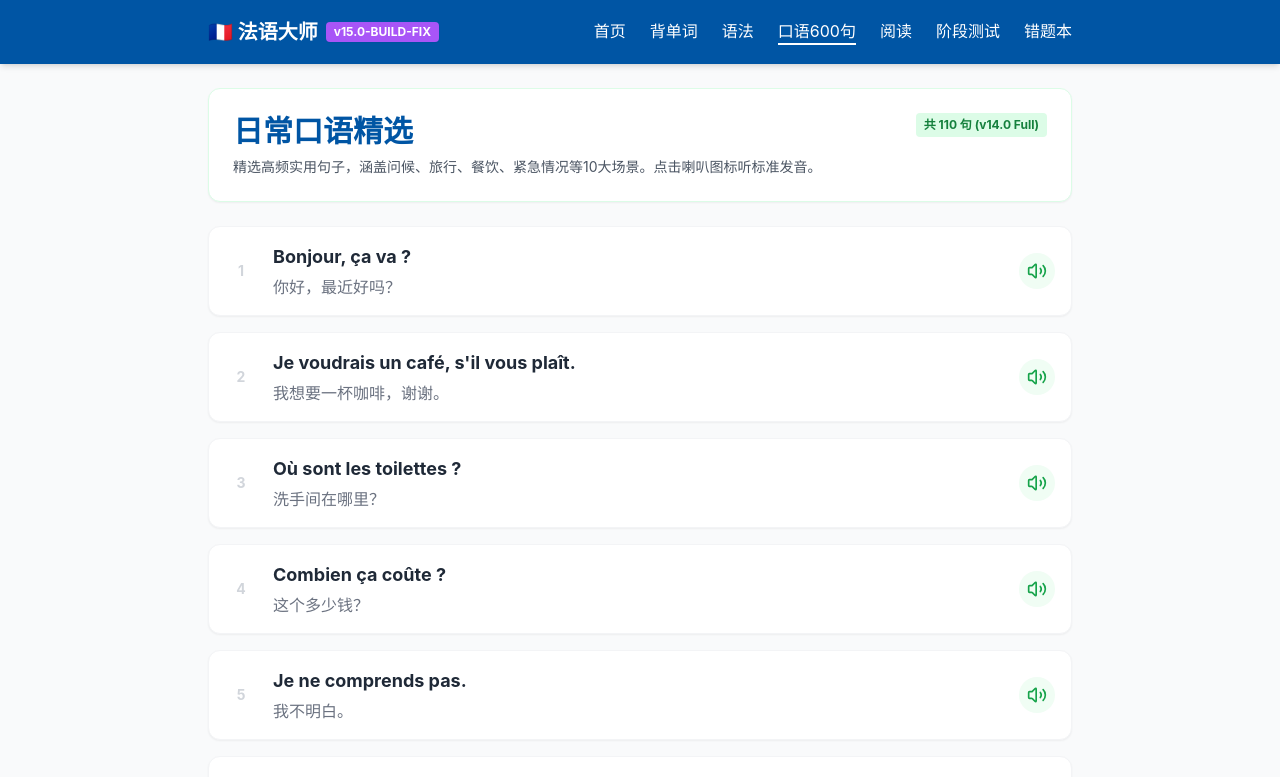
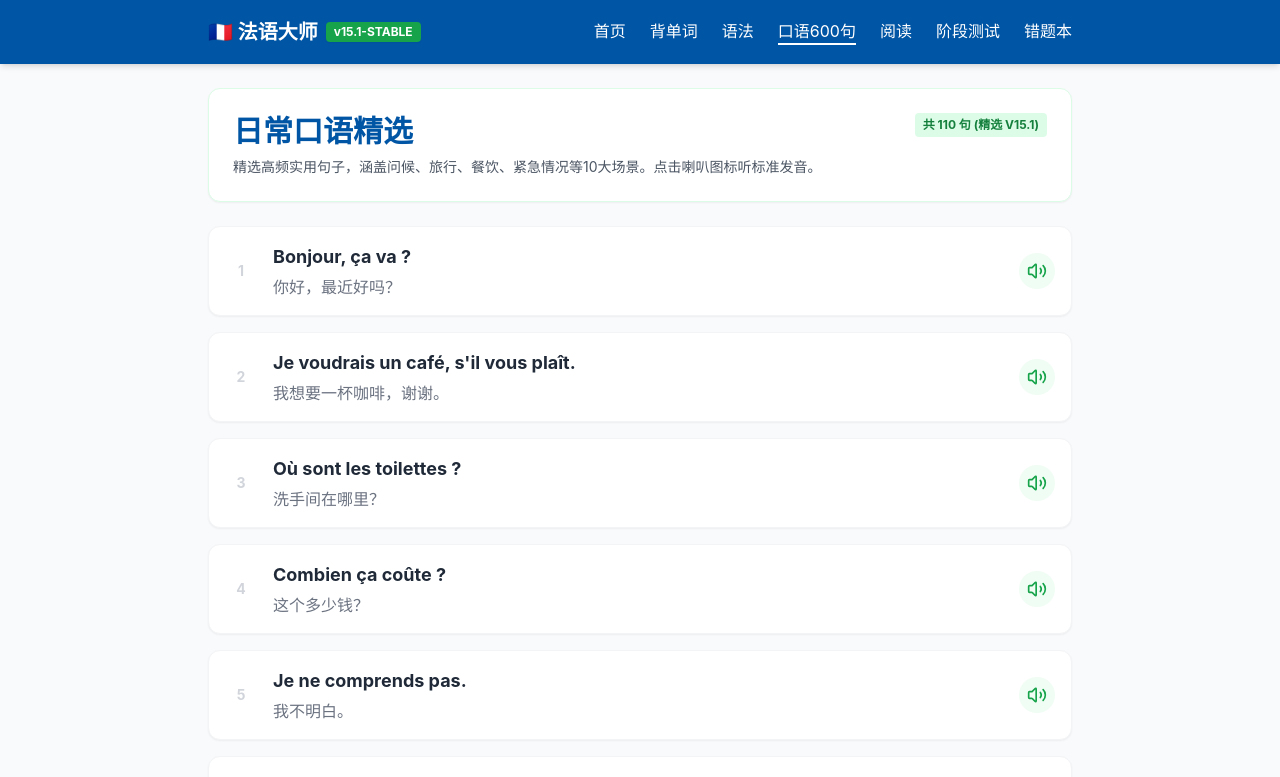
Before and after one commit to clairewang0620-netizen/French, a React (Vite) app: page /#/phrases in a window 1280 px wide. Shown: the top 777 px of the page. Built offline with nearby package versions, Linux system fonts and the light colour scheme.

Commit message:
feat: Update version and clean up imports
Updates the application version from v15.0 to v15.1 and refactors `Layout.tsx` to use a stable version tag. Additionally, removes outdated comments and cleans up imports in `GrammarList.tsx` and `PhrasesList.tsx`.

```diff
--- a/index.html
+++ b/index.html
@@ -5,15 +5,15 @@
     <meta charset="UTF-8" />
     <meta name="viewport" content="width=device-width, initial-scale=1.0, maximum-scale=1.0, user-scalable=no" />
 
-    <!-- Build Timestamp: v15.0-BUILD-FIX -->
-    <meta name="build-version" content="v15.0-BUILD-FIX" />
+    <!-- Build Timestamp: v15.1-STABLE -->
+    <meta name="build-version" content="v15.1-STABLE" />
 
     <!-- 强制禁止缓存 (Browser Level) -->
     <meta http-equiv="Cache-Control" content="no-cache, no-store, must-revalidate" />
     <meta http-equiv="Pragma" content="no-cache" />
     <meta http-equiv="Expires" content="0" />
 
-    <title>法语大师 | French Master v15.0</title>
+    <title>法语大师 | French Master v15.1</title>
     <meta name="description" content="零基础法语学习助手" />
     <!-- Tailwind CSS -->
     <script src="https://cdn.tailwindcss.com"></script>
--- a/src/components/Layout.tsx
+++ b/src/components/Layout.tsx
@@ -7,8 +7,8 @@ interface LayoutProps {
   children: React.ReactNode;
 }
 
-// 🚀 v15.0 BUILD FIX - MistakeContext Disabled
-const DEPLOY_VERSION = "v15.0-BUILD-FIX";
+// 🚀 v15.1 STABLE FIX - Imports Cleaned
+const DEPLOY_VERSION = "v15.1-STABLE";
 
 const Layout: React.FC<LayoutProps> = ({ children }) => {
   const location = useLocation();
@@ -32,7 +32,7 @@ const Layout: React.FC<LayoutProps> = ({ children }) => {
       <header className="bg-french-blue text-white shadow-md sticky top-0 z-50">
         <div className="max-w-4xl mx-auto px-4 h-16 flex items-center justify-between">
           <Link to="/" className="text-xl font-bold flex items-center gap-2">
-            🇫🇷 法语大师 <span className="text-xs bg-purple-500 text-white px-2 py-0.5 rounded font-bold shadow-sm">{DEPLOY_VERSION}</span>
+            🇫🇷 法语大师 <span className="text-xs bg-green-600 text-white px-2 py-0.5 rounded font-bold shadow-sm">{DEPLOY_VERSION}</span>
           </Link>
 
           <button onClick={toggleMenu} className="md:hidden p-2 hover:bg-blue-700 rounded">
--- a/src/pages/GrammarList.tsx
+++ b/src/pages/GrammarList.tsx
@@ -13,7 +13,7 @@ const GrammarList: React.FC = () => {
     <div className="space-y-6">
       <div className="flex justify-between items-center">
          <h2 className="text-2xl font-bold text-gray-800">基础语法</h2>
-         <span className="text-xs text-gray-400 font-mono">v14.0 Full</span>
+         <span className="text-xs text-gray-400 font-mono">Static Load</span>
       </div>
 
       {/* Level Tabs */}
--- a/src/pages/PhrasesList.tsx
+++ b/src/pages/PhrasesList.tsx
@@ -10,7 +10,7 @@ const PhrasesList: React.FC = () => {
         <div className="flex justify-between items-start">
             <h2 className="text-3xl font-bold text-french-blue mb-2">日常口语精选</h2>
             <span className="bg-green-100 text-green-700 text-xs px-2 py-1 rounded font-bold">
-              共 {PHRASES_DATA.length} 句 (v14.0 Full)
+              共 {PHRASES_DATA.length} 句 (精选 V15.1)
             </span>
         </div>
         <p className="text-gray-600 text-sm">
```
